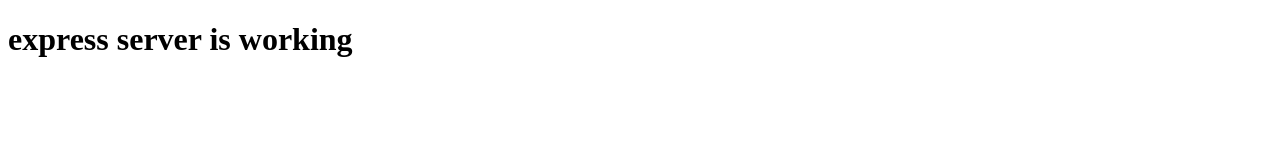
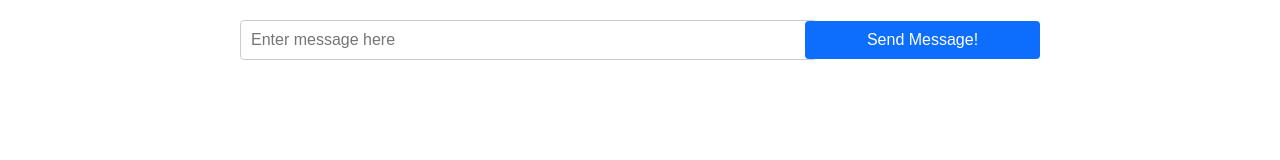
Before and after one commit to YaserAbuzaid/chat-app, a website: page public/index.html in a window 1280 px wide. Drawn offline with nearby package versions, Linux system fonts and the light colour scheme; no server answers.

Commit message:
finished the server and there is a bug - i dont want to fix it

```diff
--- a/package.json
+++ b/package.json
@@ -18,7 +18,8 @@
   "homepage": "https://github.com/YaserAbuzaid/socketio#readme",
   "dependencies": {
     "express": "^5.1.0",
-    "socket.io": "^4.8.1"
+    "socket.io": "^4.8.1",
+    "socketio": "^1.0.0"
   },
   "devDependencies": {
     "nodemon": "^3.1.10",
--- a/public/index.html
+++ b/public/index.html
@@ -1,24 +1,28 @@
 <!DOCTYPE html>
 <html lang="en">
 <head>
-  <meta charset="UTF-8">
-  <!-- Makes the site responsive and scale properly on mobile -->
-  <meta name="viewport" content="width=device-width, initial-scale=1.0">
-  <title>Document</title>
-
-  <!-- Link to our stylesheet (styles.css) for visual formatting -->
-  <link rel="stylesheet" href="styles.css">
-
-  <!-- Load Socket.IO client library -->
-  <!-- This script is served automatically from the server because socket.io is installed -->
-  <script src="/socket.io/socket.io.min.js"></script>
-
-  <!-- Load our custom client script after socket.io -->
-  <script src="scripts.js"></script>
+    <meta charset="UTF-8">
+    <meta name="viewport" content="width=device-width, initial-scale=1.0">
+    <title>Document</title>
+    <link rel="stylesheet" href="styles.css">
 </head>
 <body>
-  <!-- Just a simple heading to confirm the page is working -->
-  <h1>express server is working</h1>
-  <p id="hellothere"></p>
+    <div class="custom-container">
+        <form class="form-row" id="messages-form">
+            <div class="form-input">
+                <input id="user-message" type="text" placeholder="Enter message here" />
+            </div>
+            <div class="form-button">
+                <input class="submit-button" type="submit" value="Send Message!" />
+            </div>
+        </form>
+        <div class="message-list">
+            <ul id="messages">
+                <!-- Starts empty, populated by Socket.io and JavaScript -->
+            </ul>
+        </div>
+    </div>
+    <script src="/socket.io/socket.io.min.js"></script>
+    <script src="scripts.js"></script>
 </body>
 </html>
--- a/public/scripts.js
+++ b/public/scripts.js
@@ -1,22 +1,59 @@
-// // Connect to the Socket.IO server at localhost:4000
-// // This uses the 'io()' function from the socket.io.min.js script (loaded in HTML)
-// // This returns a socket object that represents the connection
-// const socket = io('http://localhost:6969')
+// Connect to the Socket.IO server at localhost:4000
+// This uses the 'io()' function from the socket.io.min.js script (loaded in HTML)
+// This returns a socket object that represents the connection
+const socket = io('http://localhost:6969',{
+    auth: {
+        secret: "secretsssss"
+    },
 
-// // --- SOCKET.IO CONCEPTS ---
-// // .emit(eventName, data) → Sends an event to the server
-// // .on(eventName, callback) → Listens for an event from the server
+    query:{
+        meaningOfLife: 69
+    }
+})
 
-// // Listen for a custom event named 'welcome' sent from the server
-// // When that event is received, run the callback function with the received data
-// socket.on('welcome', data => {
-//     // Log the data received from the server (in this case: [1, 2, 3])
-//     console.log(data)
+// --- SOCKET.IO CONCEPTS ---
+// .emit(eventName, data) → Sends an event to the server
+// .on(eventName, callback) → Listens for an event from the server
 
-//     // Emit a custom event called 'thankyou' to the server
-//     // This sends a message back — you could attach data too (ex: socket.emit('thankyou', 'Hello!'))
-//     socket.emit('thankyou', [4,5,6])
-// })
+// Listen for a custom event named 'welcome' sent from the server
+// When that event is received, run the callback function with the received data
+socket.on('welcome', data => {
+    // Log the data received from the server (in this case: [1, 2, 3])
+    console.log(data)
+
+    // Emit a custom event called 'thankyou' to the server
+    // This sends a message back — you could attach data too (ex: socket.emit('thankyou', 'Hello!'))
+    socket.emit('thankyou', [4,5,6])
+})
+
+
+socket.on('messageFromServerToAllClients', newMessage=>{
+    document.getElementById('messages').innerHTML += `<li>${newMessage}</li>`
+})
+
+document.getElementById('messages-form').addEventListener('submit', e=>{
+    e.preventDefault()
+    const newMessage = document.getElementById('user-message').value
+    document.getElementById('user-message').value = ""
+// this socket is sending an event to the serevr
+    socket.emit('messageFromClientToServer', newMessage)
+
+})
+
+
+
+
+
+
+
+
+
+
+
+
+
+
+
 
 
 
@@ -26,59 +63,59 @@
 
 ///////////////////////////////
 
-// Connect to the Socket.IO server at 'http://localhost:6969'
-// The io() function is provided by the Socket.IO client library (socket.io.min.js)
-// It returns a socket object that represents the connection to the server
-const socket = io('http://localhost:6969', {
-    // Send authentication data with the connection
-    auth: {
-        secret: "This is a secret"  // Could be a token or password for server validation
-    },
-    // Send query parameters with the connection URL
-    query: {
-        meaningOfLife: 42  // Custom data, can be anything useful to the server
-    }
-})
+// // Connect to the Socket.IO server at 'http://localhost:6969'
+// // The io() function is provided by the Socket.IO client library (socket.io.min.js)
+// // It returns a socket object that represents the connection to the server
+// const socket = io('http://localhost:6969', {
+//     // Send authentication data with the connection
+//     auth: {
+//         secret: "This is a secret"  // Could be a token or password for server validation
+//     },
+//     // Send query parameters with the connection URL
+//     query: {
+//         meaningOfLife: 42  // Custom data, can be anything useful to the server
+//     }
+// })
 
-// Just like on the server, the socket object has:
-// - an 'on' method to listen for events from the server
-// - an 'emit' method to send events to the server
+// // Just like on the server, the socket object has:
+// // - an 'on' method to listen for events from the server
+// // - an 'emit' method to send events to the server
 
-// Listen for the 'welcome' event sent from the server
-socket.on('welcome', data => {
-    // When the server emits 'welcome', run this callback
-    // 'data' contains whatever the server sent with the event
-    console.log(data)  // Log the welcome data to the browser console
+// // Listen for the 'welcome' event sent from the server
+// socket.on('welcome', data => {
+//     // When the server emits 'welcome', run this callback
+//     // 'data' contains whatever the server sent with the event
+//     console.log(data)  // Log the welcome data to the browser console
 
-    // Send a 'thankYou' event back to the server
-    // Here we send an array [4, 5, 6] as the event payload
-    socket.emit('thankYou', [4, 5, 6])
-})
+//     // Send a 'thankYou' event back to the server
+//     // Here we send an array [4, 5, 6] as the event payload
+//     socket.emit('thankYou', [4, 5, 6])
+// })
 
-// Listen for the 'newClient' event sent by the server
-socket.on('newClient', data => {
-    // This event likely means a new user connected to the server
-    console.log('Message to all clients: A new socket has joined', data)
-})
+// // Listen for the 'newClient' event sent by the server
+// socket.on('newClient', data => {
+//     // This event likely means a new user connected to the server
+//     console.log('Message to all clients: A new socket has joined', data)
+// })
 
-// Listen for the 'messageFromServerToAllClients' event
-socket.on('messageFromServerToAllClients', newMessage => {
-    // When this event occurs, add the message to a list in the HTML
-    // 'messages' is the ID of an element (like <ul>) in your HTML document
-    document.getElementById('messages').innerHTML += `<li>${newMessage}</li>`
-})
+// // Listen for the 'messageFromServerToAllClients' event
+// socket.on('messageFromServerToAllClients', newMessage => {
+//     // When this event occurs, add the message to a list in the HTML
+//     // 'messages' is the ID of an element (like <ul>) in your HTML document
+//     document.getElementById('messages').innerHTML += `<li>${newMessage}</li>`
+// })
 
-// Add an event listener to a form with the ID 'messages-form'
-// This listens for the form's submit event (user sending a message)
-document.getElementById('messages-form').addEventListener('submit', e => {
-    e.preventDefault()  // Prevent the form from refreshing the page
+// // Add an event listener to a form with the ID 'messages-form'
+// // This listens for the form's submit event (user sending a message)
+// document.getElementById('messages-form').addEventListener('submit', e => {
+//     e.preventDefault()  // Prevent the form from refreshing the page
 
-    // Get the text input value from an input with the ID 'user-message'
-    const newMessage = document.getElementById('user-message').value
+//     // Get the text input value from an input with the ID 'user-message'
+//     const newMessage = document.getElementById('user-message').value
 
-    // Clear the input box after getting the message
-    document.getElementById('user-message').value = ""
+//     // Clear the input box after getting the message
+//     document.getElementById('user-message').value = ""
 
-    // Emit a 'messageFromClientToServer' event, sending the message to the server
-    socket.emit('messageFromClientToServer', newMessage)
-})
+//     // Emit a 'messageFromClientToServer' event, sending the message to the server
+//     socket.emit('messageFromClientToServer', newMessage)
+// })
--- a/public/styles.css
+++ b/public/styles.css
@@ -1,27 +1,68 @@
-/* Adds spacing above any element with the 'container' class */
-.container {
-  margin-top: 30px;
+/* Reset & Base Styles */
+body {
+    margin: 0;
+    font-family: Arial, sans-serif;
 }
 
-/* Style all input fields to be taller and full width */
-input {
-  height: 35px;
-  width: 100%;
+
+.custom-container {
+    max-width: 800px;
+    margin: 0 auto;
+    padding: 20px;
+    text-align: center;
 }
 
-/* Removes bullet points and spacing from a <ul> with ID 'messages' */
-#messages {
-  list-style-type: none;
-  margin: 0;
-  padding: 0;
+/* Form Layout */
+.form-row {
+    display: flex;
+    justify-content: center;
+    align-items: center;
+    margin-bottom: 20px;
+    flex-wrap: wrap;
+    gap: 10px;
 }
 
-/* Add padding to each list item inside #messages */
-#messages li {
-  padding: 5px 10px;
+.form-input {
+    flex: 1 1 60%;
 }
 
-/* Style every odd-numbered message with a light gray background */
-#message li:nth-child(odd) {
-  background: #aaa;
+.form-button {
+    flex: 1 1 20%;
 }
+
+/* Input Field */
+#user-message {
+    width: 100%;
+    padding: 10px;
+    font-size: 1rem;
+    border: 1px solid #ccc;
+    border-radius: 4px;
+}
+
+.submit-button {
+    width: 100%;
+    padding: 10px;
+    font-size: 1rem;
+    background-color: #0d6efd;
+    color: white;
+    border: none;
+    border-radius: 4px;
+    cursor: pointer;
+    transition: background-color 0.3s ease;
+}
+
+.submit-button:hover {
+    background-color: #0b5ed7;
+}
+
+/* Message list */
+.message-list ul {
+    list-style-type: none;
+    padding: 0;
+    margin: 0;
+}
+
+.message-list li {
+    padding: 8px;
+    border-bottom: 1px solid #ddd;
+}
```
Also changed, not shown: server.js (+12 -6 lines), 1 other file.
